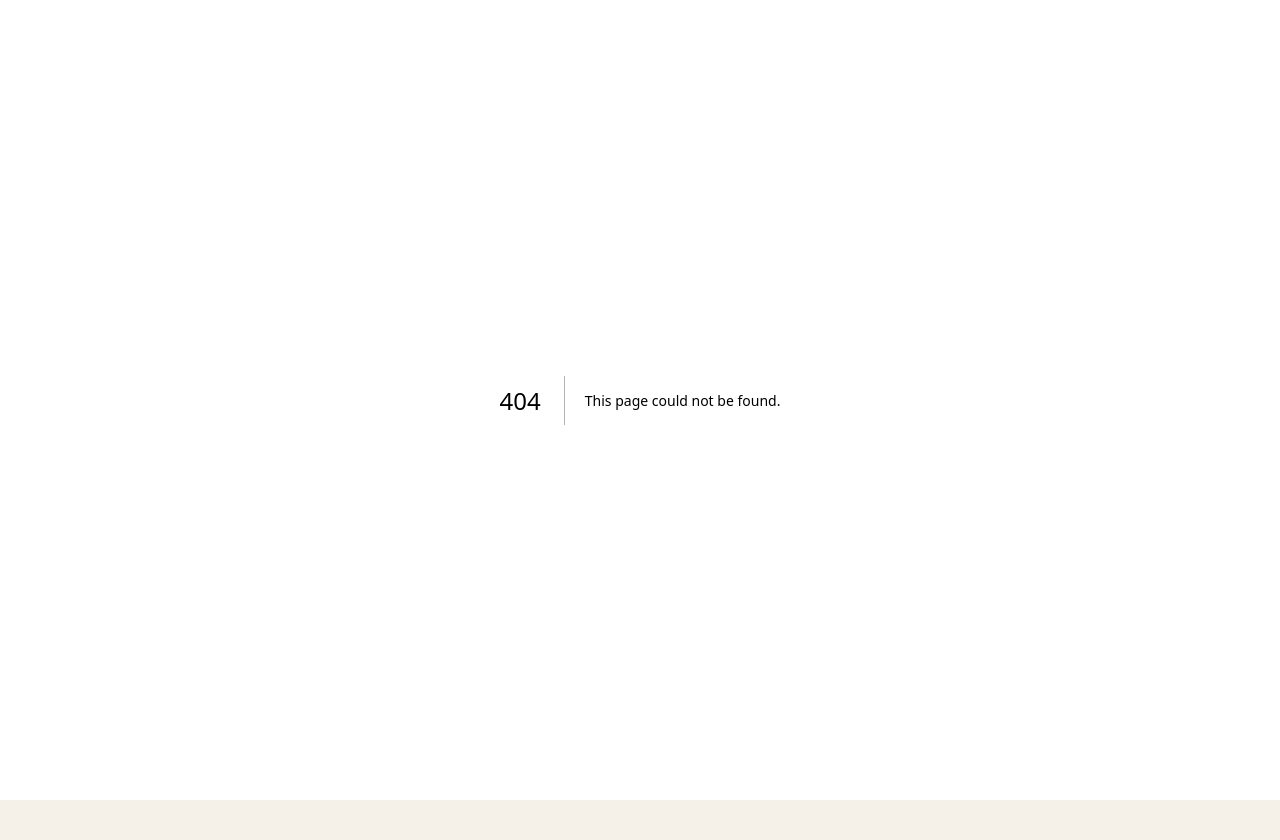
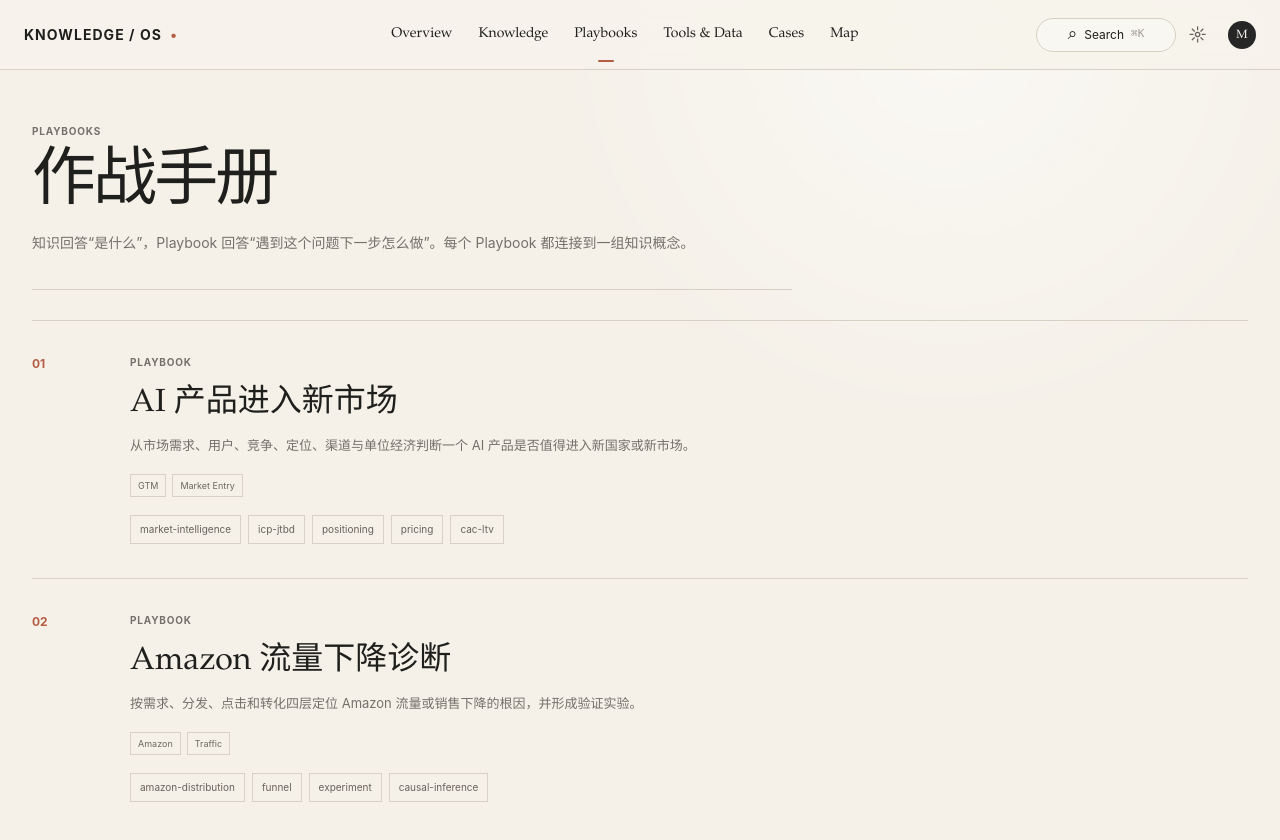
Before and after one commit to water3ovo/Knowledge-OS, a Next.js app: page /playbooks in a window 1280 px wide. Before the commit this address had no page. Shown: the top 840 px of the page. Before the commit the page ends 800 px from the top, so only its background shows below. Built offline with nearby package versions, Linux system fonts and the light colour scheme.

Commit message:
phase3: add playbooks page

```diff
--- /dev/null
+++ b/app/playbooks/page.tsx
@@ -0,0 +1,7 @@
+import SectionHeader from "../section-header";
+import { getLibraryItems } from "@/lib/content";
+
+export default function PlaybooksPage(){
+  const items=getLibraryItems().filter(item=>item.kind==="playbook");
+  return <main className="app-shell"><SectionHeader active="Playbooks"/><section className="section-page"><header className="section-hero"><p className="section-kicker">PLAYBOOKS</p><h1>作战手册</h1><p>知识回答“是什么”，Playbook 回答“遇到这个问题下一步怎么做”。每个 Playbook 都连接到一组知识概念。</p></header><div className="playbook-list">{items.map((item,index)=><article className="playbook-card" id={item.id} key={item.id}><span className="playbook-number">{String(index+1).padStart(2,"0")}</span><div><p className="section-kicker">PLAYBOOK</p><h2>{item.title}</h2><p>{item.summary}</p><div className="mini-list">{item.tags.map(tag=><span key={tag}>{tag}</span>)}</div>{item.related.length>0&&<div className="related-chips" style={{marginTop:18}}>{item.related.map(id=><a href={`/knowledge/${id}`} key={id}>{id}</a>)}</div>}</div></article>)}</div></section></main>;
+}
```
